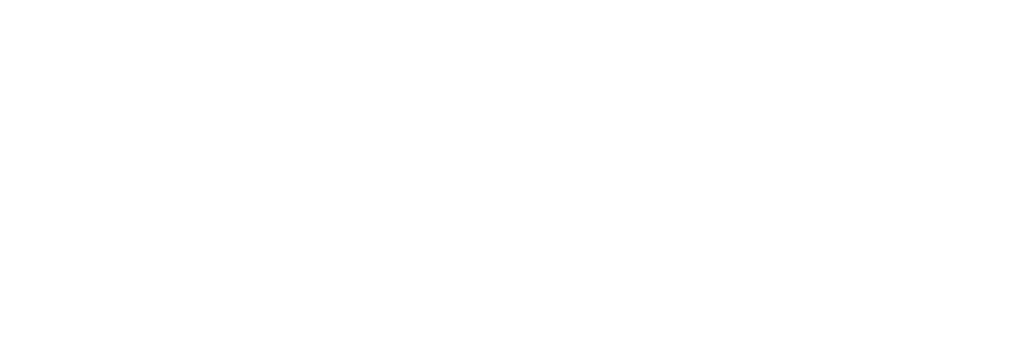
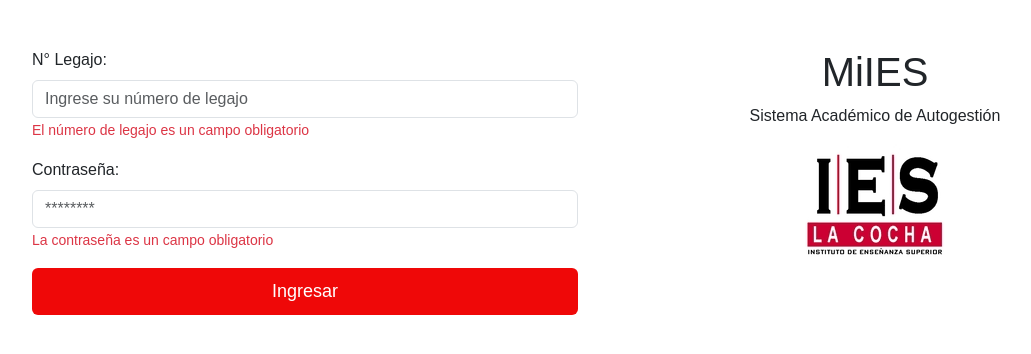
Before and after one commit to ivan-silva22/sistema-de-autogestion, a React (Vite) app: page / in a window 1280 px wide. Shown: the top 354 px of the page, without its empty margins (50-1081 px from the left). Built offline with nearby package versions, Linux system fonts and the light colour scheme.

Commit message:
agregue el maquetado del login

```diff
--- a/src/App.css
+++ b/src/App.css
@@ -0,0 +1,16 @@
+body{
+  font-family: sans-serif;
+}
+
+
+.btn-login{
+  background-color: #ef0808 !important;
+  border: 0 !important;
+  width: 100%;
+  padding: 10px !important;
+  font-size: 18px !important;
+}
+
+.btn-login:hover{
+  background-color: #812a2a !important;
+}
--- a/src/App.jsx
+++ b/src/App.jsx
@@ -1,12 +1,14 @@
+import 'bootstrap/dist/css/bootstrap.min.css';
+import './App.css'
 
-import './App.css'
+import Login from './components/Login'
 
 function App() {
 
 
   return (
     <>
-
+      <Login/>
     </>
   )
 }
--- /dev/null
+++ b/src/components/Login.jsx
@@ -0,0 +1,46 @@
+import { Button, Col, Container, Form, Row } from "react-bootstrap";
+import logo from "../assets/logo.png";
+
+
+const Login = () => {
+  return (
+    <main className="my-5">
+      <Container>
+        <Row>
+          <Col>
+            <Form className="mx-auto">
+              <Form.Group className="mb-3" controlId="formBasicLegajo">
+                <Form.Label>N° Legajo:</Form.Label>
+                <Form.Control type="text" placeholder="Ingrese su número de legajo" />
+                <Form.Text className="text-danger">
+                  El número de legajo es un campo obligatorio
+                </Form.Text>
+              </Form.Group>
+              <Form.Group className="mb-3" controlId="formBasicPassword">
+                <Form.Label>Contraseña:</Form.Label>
+                <Form.Control type="password" placeholder="********" />
+                <Form.Text className="text-danger">
+                  La contraseña es un campo obligatorio
+                </Form.Text>
+              </Form.Group>
+              <div>
+                <Button className="btn-login" type="submit">Ingresar</Button>
+              </div>
+            </Form>
+          </Col>
+          <Col>
+            <article className="text-center">
+                <h1>MiIES</h1>
+                <p>Sistema Académico de Autogestión</p>
+                <div>
+                    <img className="img-logo" src={logo} alt="logo IES La Cocha" />
+                </div>
+            </article>
+          </Col>
+        </Row>
+      </Container>
+    </main>
+  );
+};
+
+export default Login;
```
